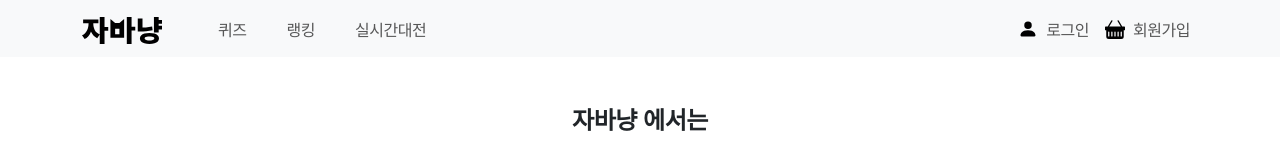
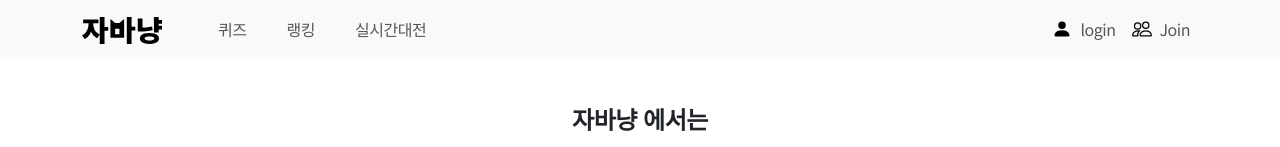
Before and after one commit to hyunsupLee/JavaNyang, a React (Vite) app: page / in a window 1280 px wide. Shown: the top 147 px of the page. Built offline with nearby package versions, Linux system fonts and the light colour scheme.

Commit message:
header main branch modify

```diff
--- a/src/components/Header.jsx
+++ b/src/components/Header.jsx
@@ -1,7 +1,12 @@
 import { useEffect, useState, useRef } from "react";
 import { Container, Nav, Navbar, Image } from "react-bootstrap";
 import { Link, useLocation, useNavigate } from "react-router-dom";
-import { PersonFill, BasketFill, GearFill } from "react-bootstrap-icons";
+import {
+  PersonFill,
+  BoxArrowRight,
+  People,
+  GearWide,
+} from "react-bootstrap-icons";
 import logo from "../assets/logo_black.svg";
 import { supabase } from "../config/SupabaseClient";
 import "./Header.css";
@@ -179,7 +184,7 @@ export default function Header() {
                   <Image
                     src={profimg}
                     roundedCircle
-                    className="header-avatar"
+                    className="header-avatar mt-1"
                   />
                 ) : null}
 
@@ -188,7 +193,6 @@ export default function Header() {
                   to="/myPage"
                   className="d-flex align-items-center"
                 >
-                  {/* <PersonFill size={20} className="me-2" /> */}
                   {username}님
                 </Nav.Link>
                 <Nav.Link
@@ -196,15 +200,23 @@ export default function Header() {
                   to="/myEdit"
                   className="d-flex align-items-center"
                 >
-                  <GearFill size={20} className="me-2" />
+                  <GearWide size={18} className="me-2" />
                   프로필 수정
                 </Nav.Link>
                 <Nav.Link
                   onClick={handleLogout}
                   className="d-flex align-items-center"
                 >
-                  <BasketFill size={20} className="me-2" />
-                  로그아웃
+                  <div
+                    style={{
+                      border: "1px solid #8f8f8f",
+                      padding: "3px 10px",
+                      borderRadius: "5px",
+                    }}
+                  >
+                    <BoxArrowRight size={20} className="me-2" />
+                    logout
+                  </div>
                 </Nav.Link>
               </>
             ) : (
@@ -215,15 +227,15 @@ export default function Header() {
                   className="d-flex align-items-center"
                 >
                   <PersonFill size={20} className="me-2" />
-                  로그인
+                  login
                 </Nav.Link>
                 <Nav.Link
                   as={Link}
                   to="/join"
                   className="d-flex align-items-center"
                 >
-                  <BasketFill size={20} className="me-2" />
-                  회원가입
+                  <People size={20} className="me-2" />
+                  Join
                 </Nav.Link>
               </>
             )}
```
